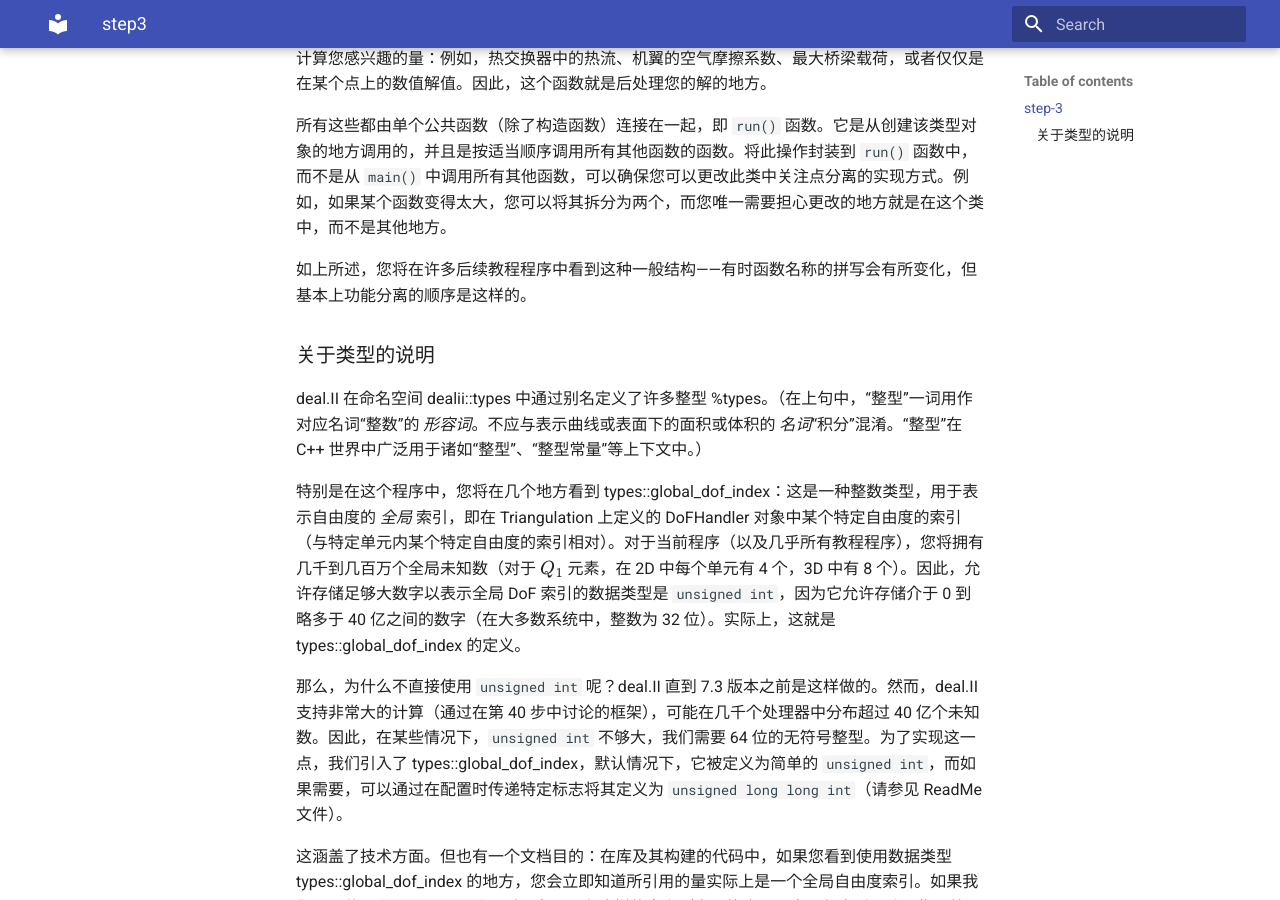
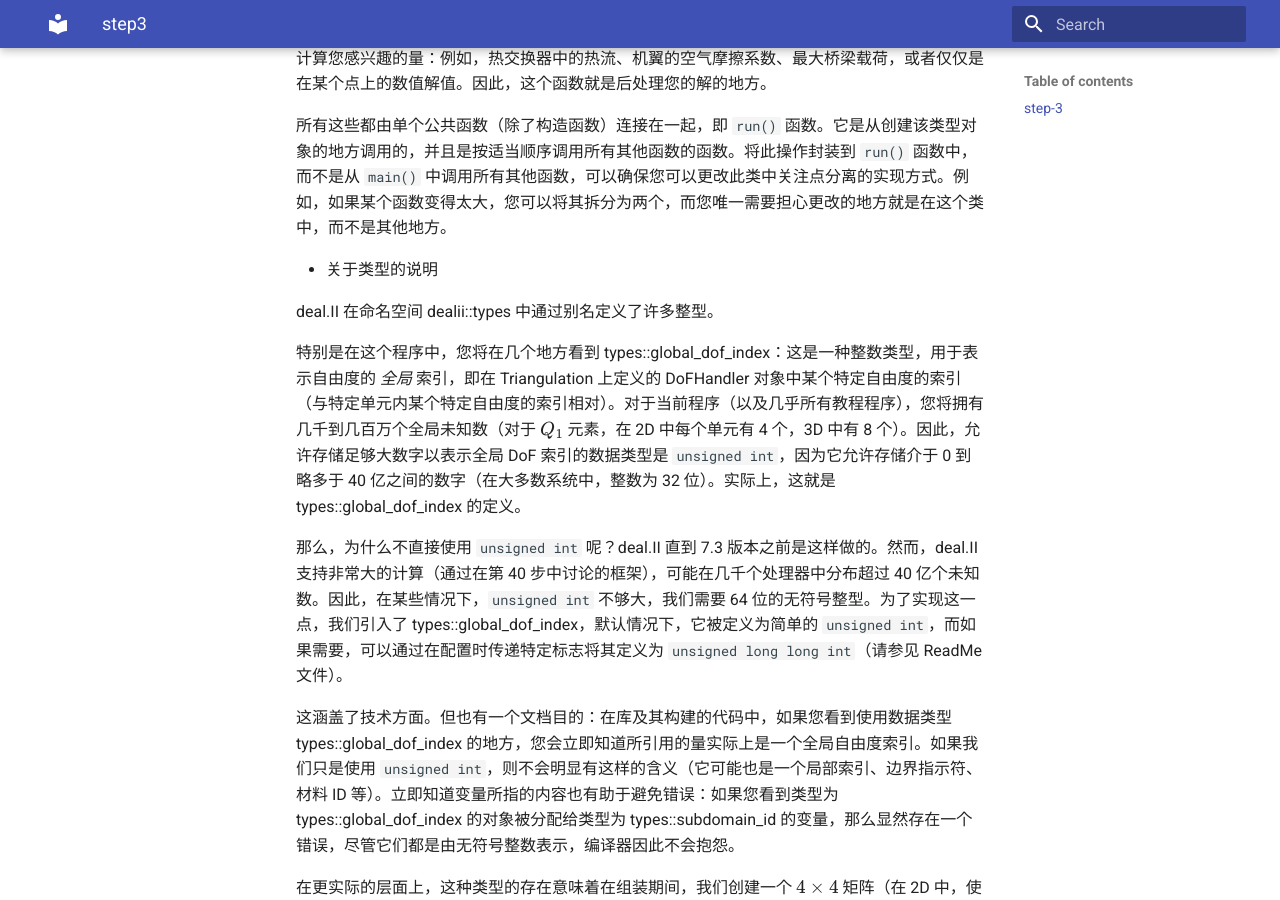
Before and after one commit to ymma98/technotes, an MkDocs documentation site: the page built from docs/FEM/dealii-04_step3.md, in a window 1280 px wide and 900 px high, scrolled down 5743 px. Built offline with MkDocs 1.6.1 and Material for MkDocs 9.7.7, drawn with Linux system fonts in a browser that asks for light colours; formulas are drawn with MathJax 3.

Commit message:
docs/FEM/dealii-04_step3.md updated from https://stackedit.cn/

```diff
--- a/docs/FEM/dealii-04_step3.md
+++ b/docs/FEM/dealii-04_step3.md
@@ -184,11 +184,11 @@ class Step3
 
 所有这些都由单个公共函数（除了构造函数）连接在一起，即 `run()` 函数。它是从创建该类型对象的地方调用的，并且是按适当顺序调用所有其他函数的函数。将此操作封装到 `run()` 函数中，而不是从 `main()` 中调用所有其他函数，可以确保您可以更改此类中关注点分离的实现方式。例如，如果某个函数变得太大，您可以将其拆分为两个，而您唯一需要担心更改的地方就是在这个类中，而不是其他地方。
 
-如上所述，您将在许多后续教程程序中看到这种一般结构——有时函数名称的拼写会有所变化，但基本上功能分离的顺序是这样的。
 
-### 关于类型的说明
 
-deal.II 在命名空间 dealii::types 中通过别名定义了许多整型 %types。（在上句中，“整型”一词用作对应名词“整数”的 <i>形容词</i>。不应与表示曲线或表面下的面积或体积的 <i>名词</i>“积分”混淆。“整型”在 C++ 世界中广泛用于诸如“整型”、“整型常量”等上下文中。）
+* 关于类型的说明
+
+deal.II 在命名空间 dealii::types 中通过别名定义了许多整型。
 
 特别是在这个程序中，您将在几个地方看到 types::global_dof_index：这是一种整数类型，用于表示自由度的 <i>全局</i> 索引，即在 Triangulation 上定义的 DoFHandler 对象中某个特定自由度的索引（与特定单元内某个特定自由度的索引相对）。对于当前程序（以及几乎所有教程程序），您将拥有几千到几百万个全局未知数（对于 $Q_1$ 元素，在 2D 中每个单元有 4 个，3D 中有 8 个）。因此，允许存储足够大数字以表示全局 DoF 索引的数据类型是 `unsigned int`，因为它允许存储介于 0 到略多于 40 亿之间的数字（在大多数系统中，整数为 32 位）。实际上，这就是 types::global_dof_index 的定义。
 
```
Also changed, not shown: other parts of docs/FEM/dealii-04_step3.md (+3 -3 lines).
